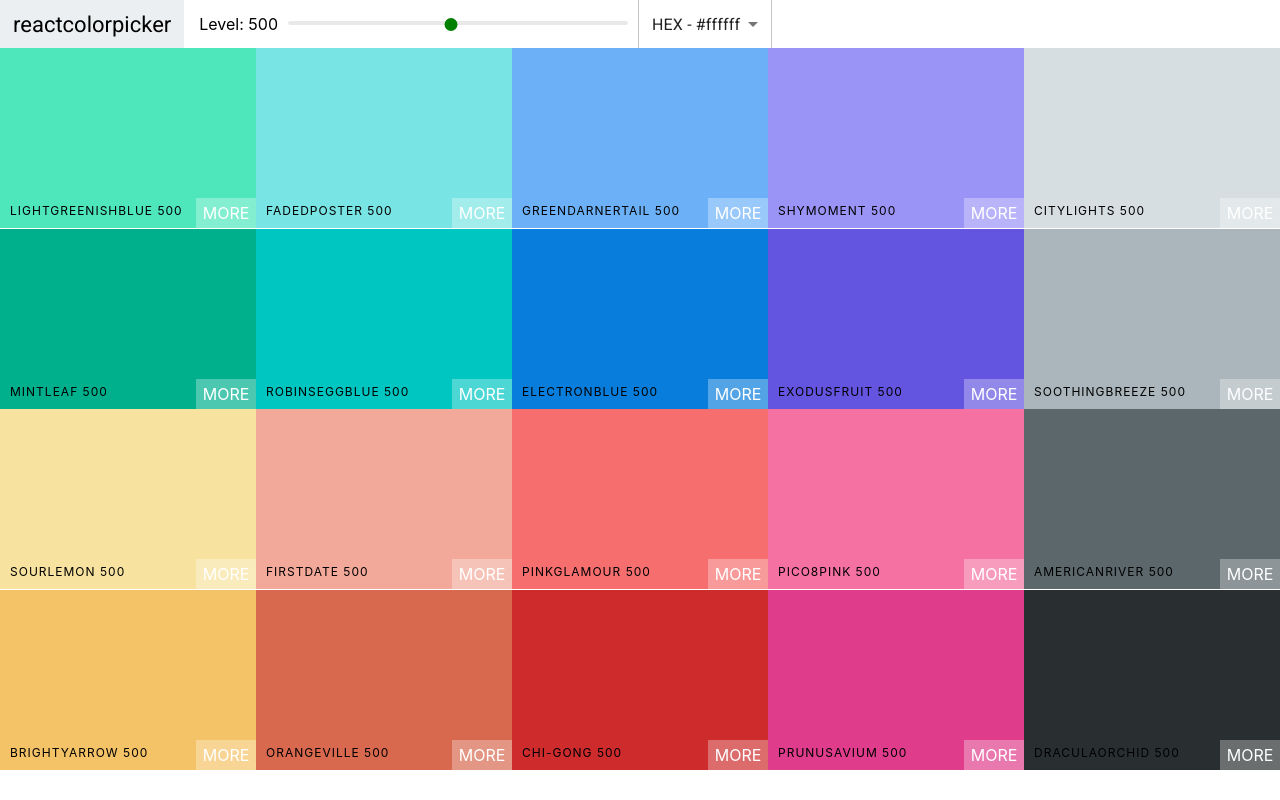
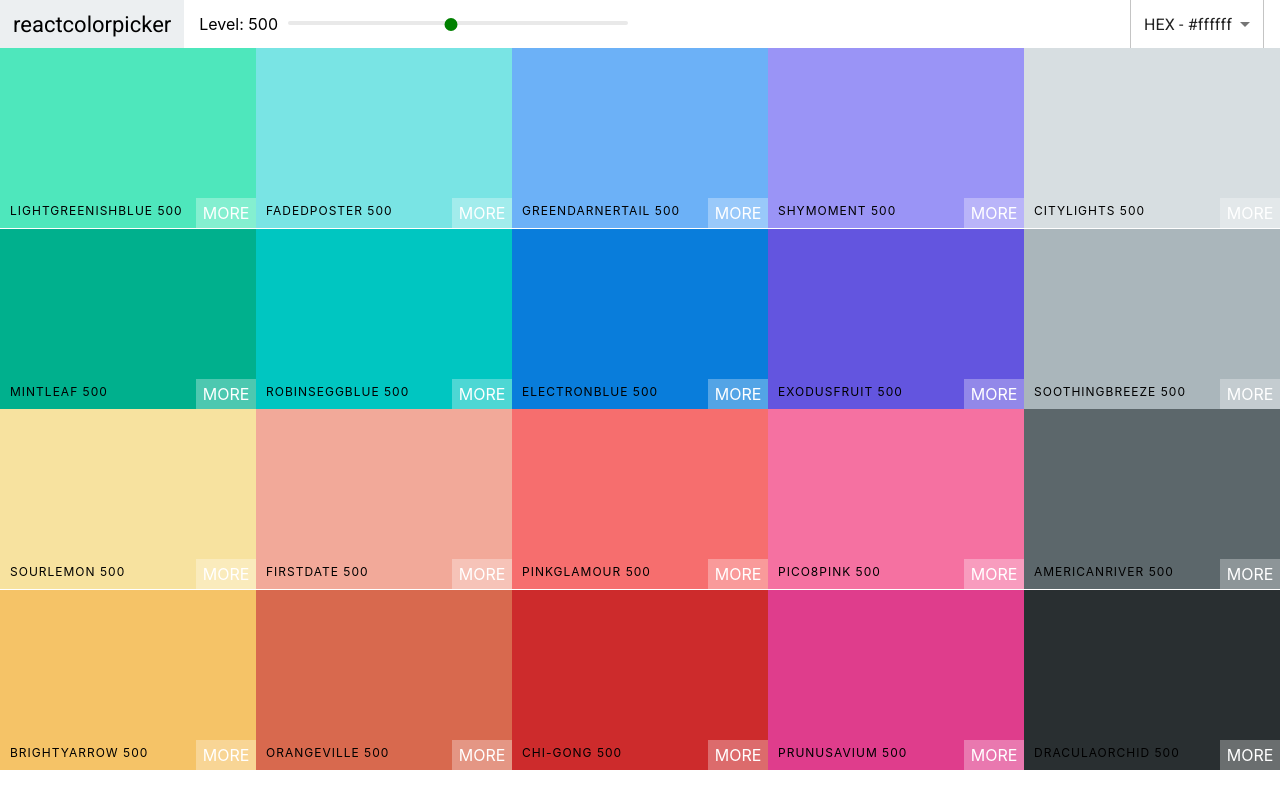
Before and after one commit to andyjsoloman/color-palette-project, a React (Create React App) app: page / in a window 1280 px wide. Built offline with nearby package versions, Linux system fonts and the light colour scheme.

Commit message:
add snackbar on format change

```diff
--- a/package.json
+++ b/package.json
@@ -5,6 +5,7 @@
   "dependencies": {
     "@emotion/react": "^11.7.1",
     "@emotion/styled": "^11.6.0",
+    "@mui/icons-material": "^5.3.1",
     "@mui/material": "^5.3.1",
     "@testing-library/jest-dom": "^5.16.1",
     "@testing-library/react": "^12.1.2",
--- a/src/Navbar.css
+++ b/src/Navbar.css
@@ -26,3 +26,8 @@
     margin: 0 10px;
     display: inline-block;
 }
+
+.select-container{
+    margin-left: auto;
+    margin-right: 1rem;
+}
--- a/src/Navbar.js
+++ b/src/Navbar.js
@@ -4,9 +4,13 @@ import 'rc-slider/assets/index.css';
 import './Navbar.css';
 import MenuItem from '@mui/material/MenuItem';
 import Select from '@mui/material/Select';
+import Snackbar from '@mui/material/Snackbar';
+import IconButton from '@mui/material/IconButton';
+import CloseIcon from '@mui/icons-material/Close';
+import SnackbarContent from '@mui/material/SnackbarContent';
 
 function Navbar(props) {
-    const { level, changeLevel, handleChange, format } = props;
+    const { level, changeLevel, handleChange, format, snackbar, snackToggle } = props;
     return <header className='Navbar'>
         <div className='logo'>
             <a href='/'>reactcolorpicker</a>
@@ -37,8 +41,9 @@ function Navbar(props) {
                     railStyle={{ height: "8" }} />
             </div>
         </div>
-        <div>
+        <div className='select-container'>
             <Select
+
                 value={format} onChange={handleChange}>
                 <MenuItem value="hex">HEX - #ffffff</MenuItem>
                 <MenuItem value="rgb">RGB - rgb(255,255,255)</MenuItem>
@@ -46,6 +51,19 @@ function Navbar(props) {
                 <MenuItem value="cmyk">CMYK</MenuItem>
             </Select>
         </div>
+        <Snackbar
+            open={snackbar}
+            autoHideDuration={3000}
+            onClose={snackToggle}
+            message={<span id='message-id'>Format Changed!</span>}
+            ContentProps={{ role: 'alert' }}
+            action={[
+                <IconButton onClick={snackToggle} color='inherit' key='close' aria-label='close'>
+                    <CloseIcon />
+                </IconButton>
+            ]}
+
+        />
 
     </header>;
 }
--- a/src/Palette.js
+++ b/src/Palette.js
@@ -6,20 +6,27 @@ import './Palette.css';
 
 function Palette(props) {
     const [level, setLevel] = useState(500);
-    const [format, setFormat] = useState('hex')
+    const [format, setFormat] = useState('hex');
+    const [snackbar, setSnackbar] = useState(false);
     const colorBoxes = props.palette.colors[level].map(color => (<ColorBox background={color[format]} name={color.name} />));
     const changeLevel = newLevel => {
         setLevel(newLevel);
     };
     const changeFormat = e => {
         setFormat(e.target.value);
-        alert(e.target.value);
+
+        setSnackbar(true);
     };
+    const snackToggle = () => {
+        setSnackbar(!snackbar);
+    }
     return <div className='Palette'>
         <Navbar level={level}
             changeLevel={changeLevel}
             handleChange={changeFormat}
-            format={format} />
+            format={format}
+            snackbar={snackbar}
+            snackToggle={snackToggle} />
         <div className='Palette-colors'>{colorBoxes}</div>
         {/* footer eventually */}
     </div>;
```
Also changed, not shown: 1 other file (tests, documents, lock files or other folders).
